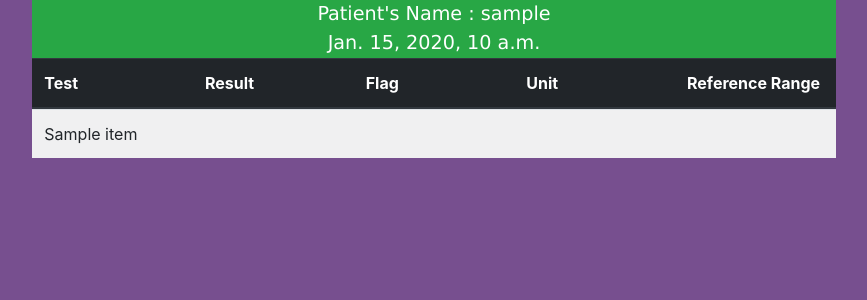
After one commit to K-Bishall/Patient-Profiling, a Django app: template labpost/templates/labreport.html in a window 1280 px wide. The commit adds this page. Shown: the top 300 px of the page, without its empty margins (206-1073 px from the left). Run offline with Django 3.2, Linux system fonts and the light colour scheme; tables that the repository leaves empty hold one stand-in row (values such as "Sample post"); the template is opened without the code that fills it: values that come from a table or form of the project are taken from there, most other values are stand-ins (such as "Sample title", 1, 10 or a date in 2020); some libraries are stand-ins or nearby versions.

Commit message:
Generate Lab Report in Tabubar form

```diff
--- a/labpost/static/style.css
+++ b/labpost/static/style.css
@@ -1,13 +1,13 @@
 
 body {
-    /* background-color: rgba(119, 79, 143); */
+    background-color: rgba(119, 79, 143);
 }
 
-table tbody {
+#labtest table tbody {
     background-color:rgb(233, 233, 248);
 }
 
-table thead {
+#labtest table thead {
     font-family: 'Lucida Sans', 'Lucida Sans Regular', 'Lucida Grande', 'Lucida Sans Unicode', Geneva, Verdana, sans-serif;
     font-size: 130%;
     text-align: center;
@@ -19,9 +19,15 @@ table thead {
 }
 
 
-#patient_info p {
+#labtest #patient_info p {
     /* font-family: 'Lucida Sans', 'Lucida Sans Regular', 'Lucida Grande', 'Lucida Sans Unicode', Geneva, Verdana, sans-serif; */
     font-size: 120%;
     text-align: center;
     margin: 0%;
 }
+#labReport #patient_info p {
+    font-family: 'Lucida Sans', 'Lucida Sans Regular', 'Lucida Grande', 'Lucida Sans Unicode', Geneva, Verdana, sans-serif;
+    font-size: 120%;
+    text-align: center;
+    margin: 0%;
+}
--- /dev/null
+++ b/labpost/templates/labreport.html
@@ -0,0 +1,38 @@
+{% extends "base.html" %}
+
+{% block page %}
+
+<!--Generate lab report in tabular form-->
+<div id="labReport" class="container col-sm-8">
+    <div id="patient_info" class="col bg-success text-white">
+            <p class="col text-center"> Patient's Name : {{ name }}</p>
+            <p class="col text-center"> {{ date }}</p>
+    </div>
+    <table class="table table-striped table-light">
+        <thead class="thead thead-dark">
+            <tr class="row mx-auto">
+                <th scope="col" class="col-sm"> Test </th>
+                <th scope="col" class="col-sm"> Result </th>
+                <th scope="col" class="col-sm"> Flag </th>
+                <th scope="col" class="col-sm"> Unit </th>
+                <th scope="col" class="col-sm"> Reference Range </th>
+            </tr>
+        </thead>
+
+        <tbody>
+            {% for result in testResult %}
+                <tr class="row mx-auto">
+                    {% for item in result %}
+                        <td class="mx-auto col-sm">
+                            {{ item }}
+                        </td>
+                    {% endfor %}
+                </tr>
+            {% endfor %}
+
+        </tbody>
+
+    </table>
+</div>
+
+{% endblock %} <!--end page block-->
--- a/labpost/urls.py
+++ b/labpost/urls.py
@@ -2,5 +2,7 @@ from django.urls import path
 from . import views
 
 urlpatterns = [
-    path('', views.labReport, name = 'labReport'),
+    path('', views.labReportInput, name = 'labReportInput'),
+    path('report/', views.labReportGenerate, name = 'labReportGenerate'),
+
 ]
--- a/patient_profile/templates/base.html
+++ b/patient_profile/templates/base.html
@@ -34,8 +34,8 @@
 <!-- Latest compiled JavaScript -->
 <script src="https://maxcdn.bootstrapcdn.com/bootstrap/4.1.0/js/bootstrap.min.js"></script>
 
-<!--Add field in test form-->
-<script src="{% static 'addform.js' %}"></script>
+<!-- Add field in test form
+<script src="{% static 'addform.js' %}"></script> -->
 
 </body>
 </html>
```
Also changed, not shown: labpost/forms.py (+7 -0 lines), labpost/templates/labtest.html (added, +64 -0 lines), labpost/templates/template.html (deleted, +0 -63 lines), labpost/views.py (+52 -4 lines).
